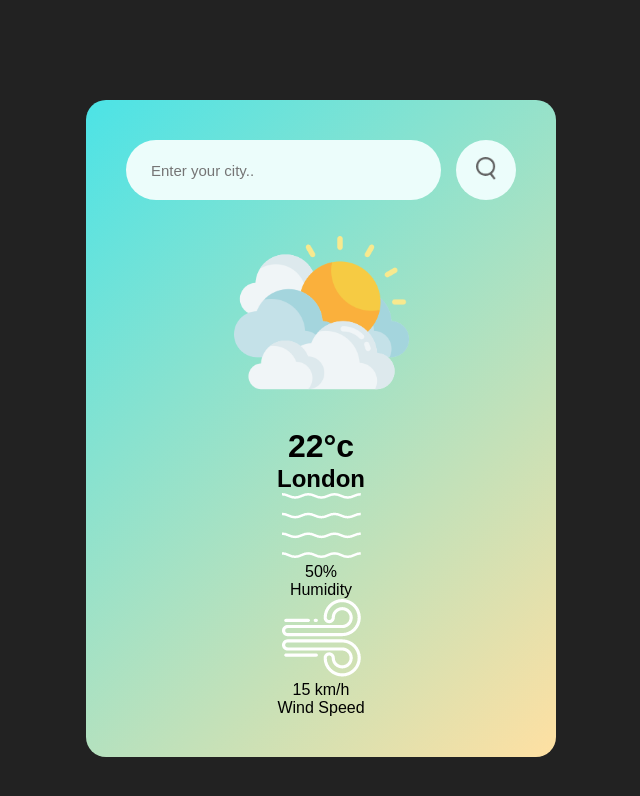
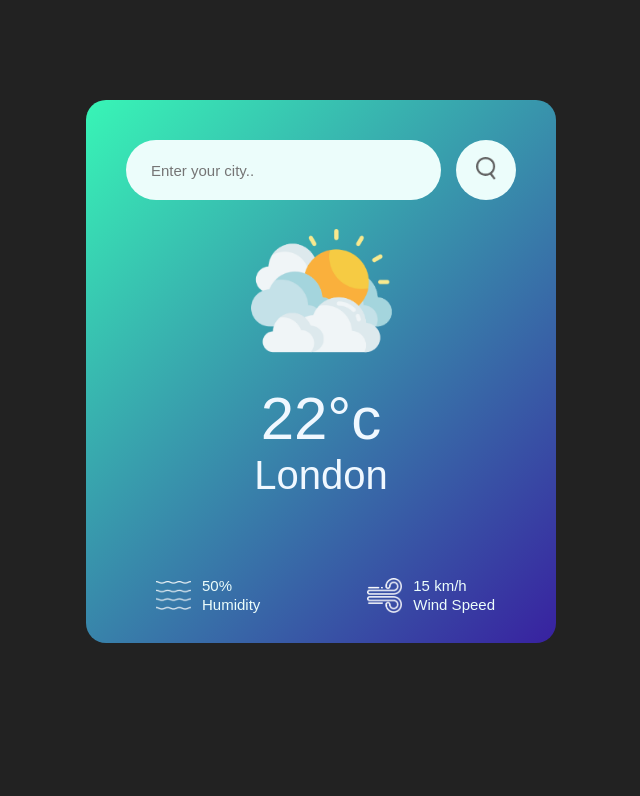
Before and after one commit to Wild926/Weather-App, a plain HTML site: page index.html in a window 1280 px wide. Shown: the whole page, without its empty margins (319-959 px from the left). Drawn offline with Linux system fonts and the light colour scheme.

Commit message:
updated the css on the lower section of the app

```diff
--- a/style.css
+++ b/style.css
@@ -10,12 +10,12 @@ body {
 }
 
 .top-section {
-    background: linear-gradient(135deg, #4CE3E6, #FFE0A2);
+    background: linear-gradient(135deg, #38f5b6, #3821a0);
     width: 80%;
     max-width: 470px;
     text-align: center;
     margin: 100px auto 0;
-    padding: 40px;
+    padding: 40px 40px 0 40px;
     border-radius: 20px;
 }
 
@@ -49,3 +49,48 @@ body {
 .input-field button img {
     width: 20px;
 }
+
+.weather-icon {
+    width: 180px;
+}
+
+.temp {
+    color: aliceblue;
+    font-size: 60px;
+    font-weight: 500;
+    width: 100%;
+
+}
+
+.city {
+    color: aliceblue;
+    font-size: 40px;
+    font-weight: 500;
+    width: 100%;
+
+}
+
+.lower-section {
+    display: flex;
+    justify-content: space-between;
+    align-items: center;
+    padding: 20px;
+    margin-top: 50px;
+}
+
+.column {
+    display: flex;
+    align-items: center;
+    text-align: left;
+}
+
+.column img {
+    width: 35px;
+    margin: 10px;
+}
+
+.column p {
+    color: #ecfdfb;
+    font-size: 15px;
+    padding: 1px;
+}
```
